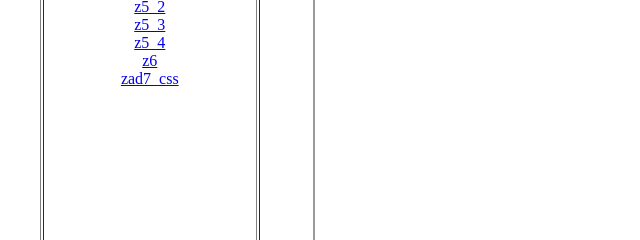
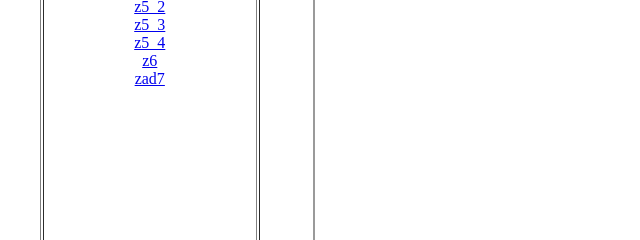
Before and after one commit to pawel2992/html-, a plain HTML site: page index.html in a window 1280 px wide. Shown: the part 351-591 px from the top of the page, 0-640 px from the left. Drawn offline with Linux system fonts and the light colour scheme.

Commit message:
Update index.html

```diff
--- a/index.html
+++ b/index.html
@@ -22,7 +22,7 @@
 <br>
 <a href="Jankowski_zad6.html" target="strony">z6</a>
 <br>
-<a href="Jankowski_zad7.html" target="strony">zad7_css</a>
+<a href="Jankowski_zad7.html" target="strony">zad7</a>
 </td>
 <td align=center><iframe width=650 height=650 name="strony" src="start.html" border="0"></iframe>
 </td>
```
